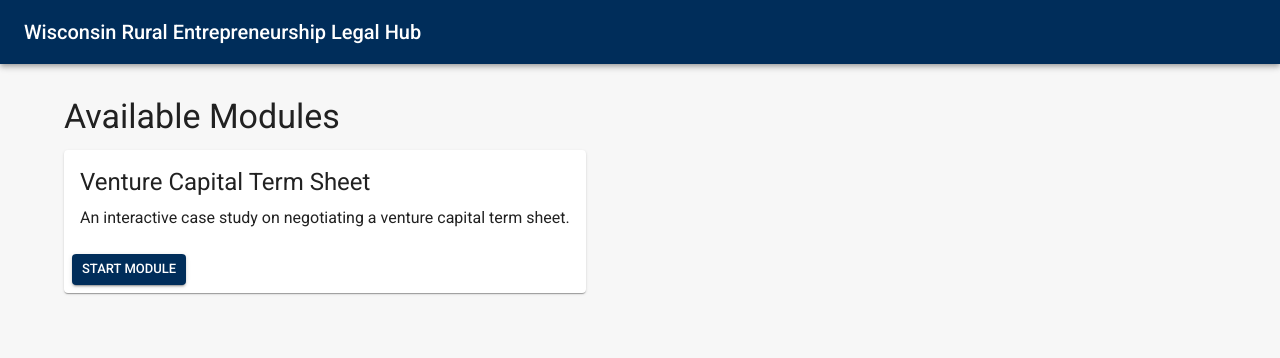
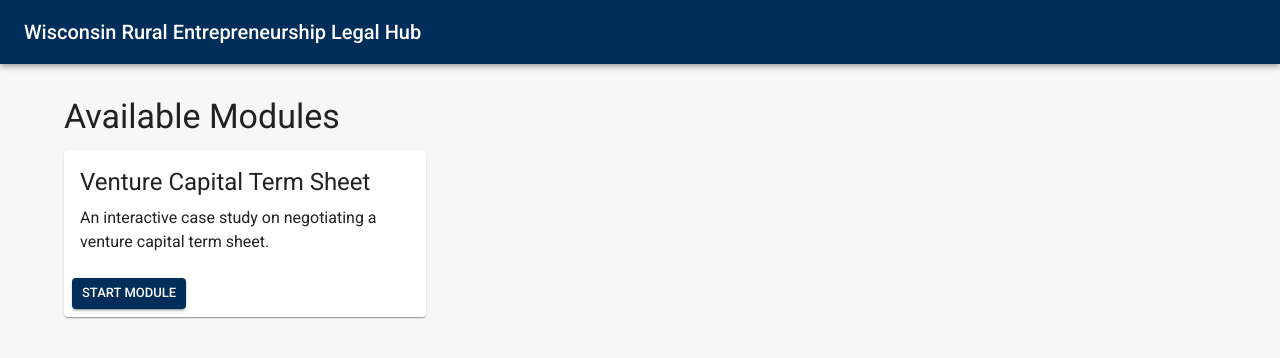
Before and after one commit to jglazer75/CS00, a Next.js app in the folder learning-platform/: page / in a window 1280 px wide. Shown: the top 358 px of the page. Built offline with nearby package versions, Linux system fonts and the light colour scheme; what @mui/material-nextjs would draw is missing.

Commit message:
still de-gridifying

```diff
--- a/learning-platform/app/components/DashboardClient.tsx
+++ b/learning-platform/app/components/DashboardClient.tsx
@@ -2,7 +2,6 @@
 
 import Link from 'next/link';
 import { Container, Card, CardContent, CardActions, Button, Typography, Box } from '@mui/material';
-import Grid from '@mui/material/Grid'; // Corrected import
 
 type ModuleLink = {
   id: string;
@@ -18,9 +17,24 @@ export default function DashboardClient({ moduleLinks }: { moduleLinks: ModuleLi
         <Typography variant="h4" component="h1" gutterBottom>
           Available Modules
         </Typography>
-        <Grid container spacing={4}>
+        <Box
+          sx={{
+            display: 'flex',
+            flexWrap: 'wrap',
+            gap: 4, // Spacing between items
+          }}
+        >
           {moduleLinks.map(({ id, href, title, description }) => (
-            <Grid item key={id} xs={12} sm={6} md={4}>
+            <Box
+              key={id}
+              sx={{
+                width: {
+                  xs: '100%', // Full width on extra-small screens
+                  sm: 'calc(50% - 16px)', // Half width on small screens (minus gap)
+                  md: 'calc(33.333% - 22px)', // One-third width on medium screens (minus gap)
+                },
+              }}
+            >
               <Card sx={{ height: '100%', display: 'flex', flexDirection: 'column' }}>
                 <CardContent sx={{ flexGrow: 1 }}>
                   <Typography gutterBottom variant="h5" component="h2">
@@ -36,9 +50,9 @@ export default function DashboardClient({ moduleLinks }: { moduleLinks: ModuleLi
                   </Button>
                 </CardActions>
               </Card>
-            </Grid>
+            </Box>
           ))}
-        </Grid>
+        </Box>
       </Container>
     </Box>
   );
```
